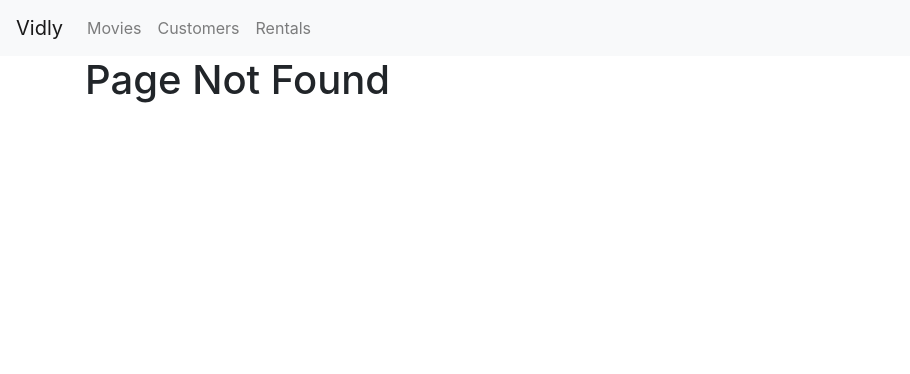
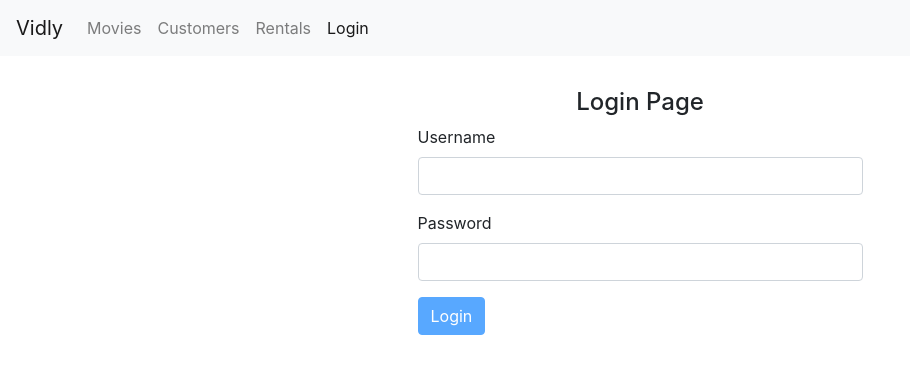
Before and after one commit to MokshagnaV/vidly, a React (Create React App) app: page /login in a window 1280 px wide. Before the commit this address led to /not-found. Shown: the top 374 px of the page, without its empty margins (0-910 px from the left). Built offline with nearby package versions, Linux system fonts and the light colour scheme.

Commit message:
Form Complete

```diff
--- a/package.json
+++ b/package.json
@@ -8,6 +8,7 @@
     "@testing-library/user-event": "^13.5.0",
     "bootstrap": "^4.1.1",
     "font-awesome": "4.7",
+    "joi-browser": "^13.4.0",
     "lodash": "^4.17.21",
     "prop-types": "^15.6.2",
     "react": "^18.2.0",
--- a/src/App.css
+++ b/src/App.css
@@ -36,3 +36,7 @@
     transform: rotate(360deg);
   }
 }
+
+.container {
+  padding-top: 2rem;
+}
--- a/src/App.js
+++ b/src/App.js
@@ -1,12 +1,13 @@
 import React from "react";
-import "./App.css";
+import { Redirect, Route, Switch } from "react-router-dom";
 import NavBar from "./components/navbar";
 import Movies from "./components/movies";
 import Customers from "./components/customers";
 import Rentals from "./components/rentals";
 import NotFound from "./components/notFound";
-import { Redirect, Route, Switch } from "react-router-dom";
 import MovieForm from "./components/movieForm";
+import Login from "./components/login";
+import "./App.css";
 
 function App() {
   return (
@@ -19,6 +20,7 @@ function App() {
           <Route path={`/not-found`} component={NotFound} />
           <Route path="/movie/:id" exact component={MovieForm} />
           <Route path="/movies" exact component={Movies} />
+          <Route path="/login" exact component={Login} />
           <Redirect from="/" to={`/movies`} exact />
           <Redirect to={`/not-found`} />
         </Switch>
--- /dev/null
+++ b/src/components/common/form.jsx
@@ -0,0 +1,64 @@
+import { Component } from "react";
+import Joi from "joi-browser";
+import Input from "./input";
+
+class Form extends Component {
+  state = { data: {}, errors: {} };
+
+  validate = () => {
+    const result = Joi.validate(this.state.data, this.schema, {
+      abortEarly: false,
+    });
+    if (!result.error) return null;
+    const errors = {};
+    result.error.details.map((d) => (errors[d.path] = d.message));
+    return errors;
+  };
+
+  validateProperty = ({ name, value }) => {
+    const obj = { [name]: value };
+    const schema = { [name]: this.schema[name] };
+    const { error } = Joi.validate(obj, schema);
+    return error ? error.details[0].message : null;
+  };
+
+  handleChange = ({ currentTarget: input }) => {
+    const data = { ...this.state.data };
+    data[input.name] = input.value;
+    const errors = { ...this.state.errors };
+    const errorMessage = this.validateProperty(input);
+    if (errorMessage) errors[input.name] = errorMessage;
+    else delete errors[input.name];
+    this.setState({ data, errors });
+  };
+  handleSubmit = (e) => {
+    e.preventDefault();
+    const errors = this.validate();
+    this.setState({ errors: errors || {} });
+    if (errors) return;
+    this.onSubmit();
+  };
+  renderButton = (label) => {
+    return (
+      <button className="btn btn-primary clickable" disabled={this.validate()}>
+        {label}
+      </button>
+    );
+  };
+
+  renderInput = (name, label, type = "text") => {
+    const { data, errors } = this.state;
+    return (
+      <Input
+        value={data[name]}
+        name={name}
+        label={label}
+        type={type}
+        onChange={this.handleChange}
+        errors={errors[name]}
+      />
+    );
+  };
+}
+
+export default Form;
--- /dev/null
+++ b/src/components/common/input.jsx
@@ -0,0 +1,13 @@
+import React from "react";
+
+const Input = ({ label, name, errors, ...rest }) => {
+  return (
+    <div className="form-group">
+      <label htmlFor={name}>{label}</label>
+      <input className="form-control" {...rest} name={name} id={name} />
+      {errors && <div className="alert alert-danger">{errors}</div>}
+    </div>
+  );
+};
+
+export default Input;
--- /dev/null
+++ b/src/components/login.jsx
@@ -0,0 +1,33 @@
+import Form from "./common/form";
+import Joi from "joi-browser";
+
+class Login extends Form {
+  state = { data: { username: "", password: "" }, errors: {} };
+
+  schema = {
+    username: Joi.string().required().label("Username"),
+    password: Joi.string().required().label("Password"),
+  };
+
+  onSubmit() {
+    // if not errors call server
+    console.log("Submitted");
+  }
+
+  render() {
+    return (
+      <div className="row justify-content-center">
+        <div className="col-sm-5">
+          <h4 className="text-center">Login Page</h4>
+          <form onSubmit={this.handleSubmit}>
+            {this.renderInput("username", "Username")}
+            {this.renderInput("password", "Password", "password")}
+            {this.renderButton("Login")}
+          </form>
+        </div>
+      </div>
+    );
+  }
+}
+
+export default Login;
--- a/src/components/navbar.jsx
+++ b/src/components/navbar.jsx
@@ -36,6 +36,11 @@ const NavBar = (props) => {
               Rentals
             </NavLink>
           </li>
+          <li className="nav-item">
+            <NavLink className="nav-link" to="/login">
+              Login
+            </NavLink>
+          </li>
         </ul>
       </div>
     </nav>
```
Also changed, not shown: 1 other file (tests, documents, lock files or other folders).
